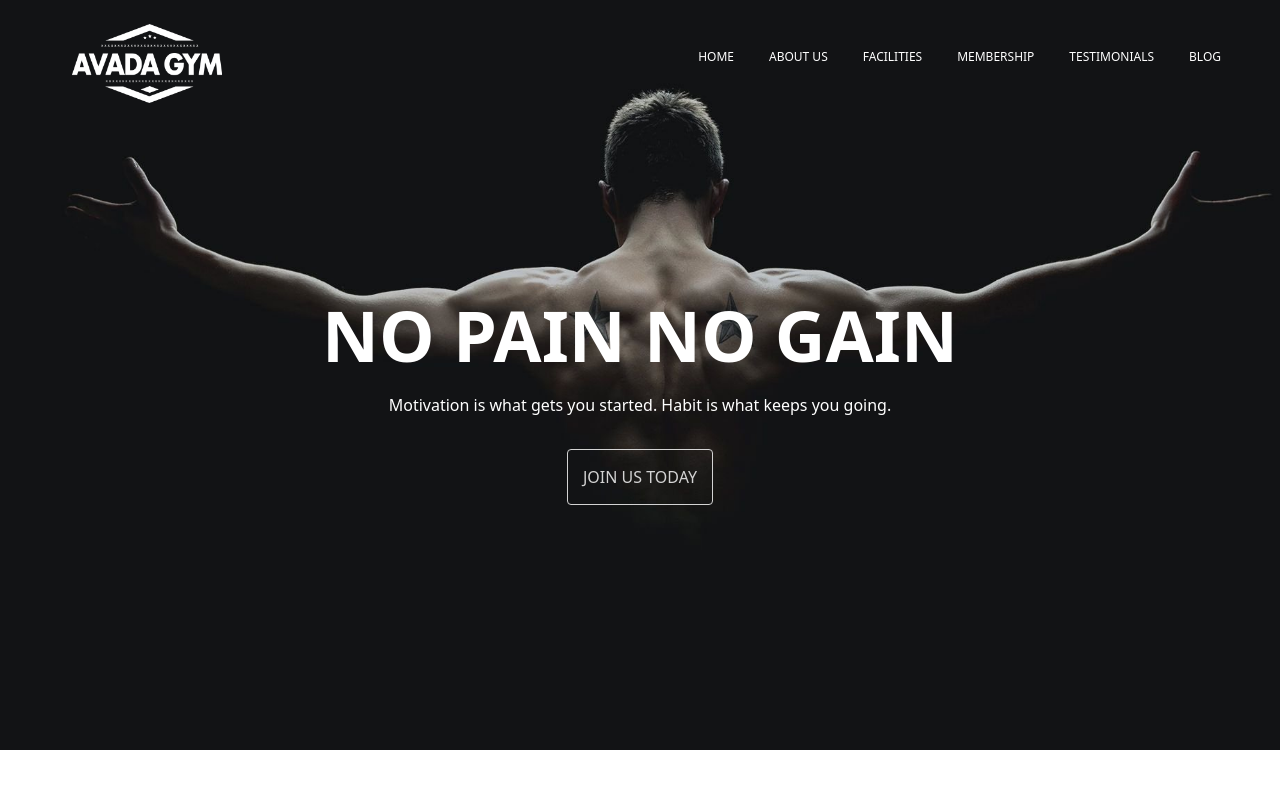
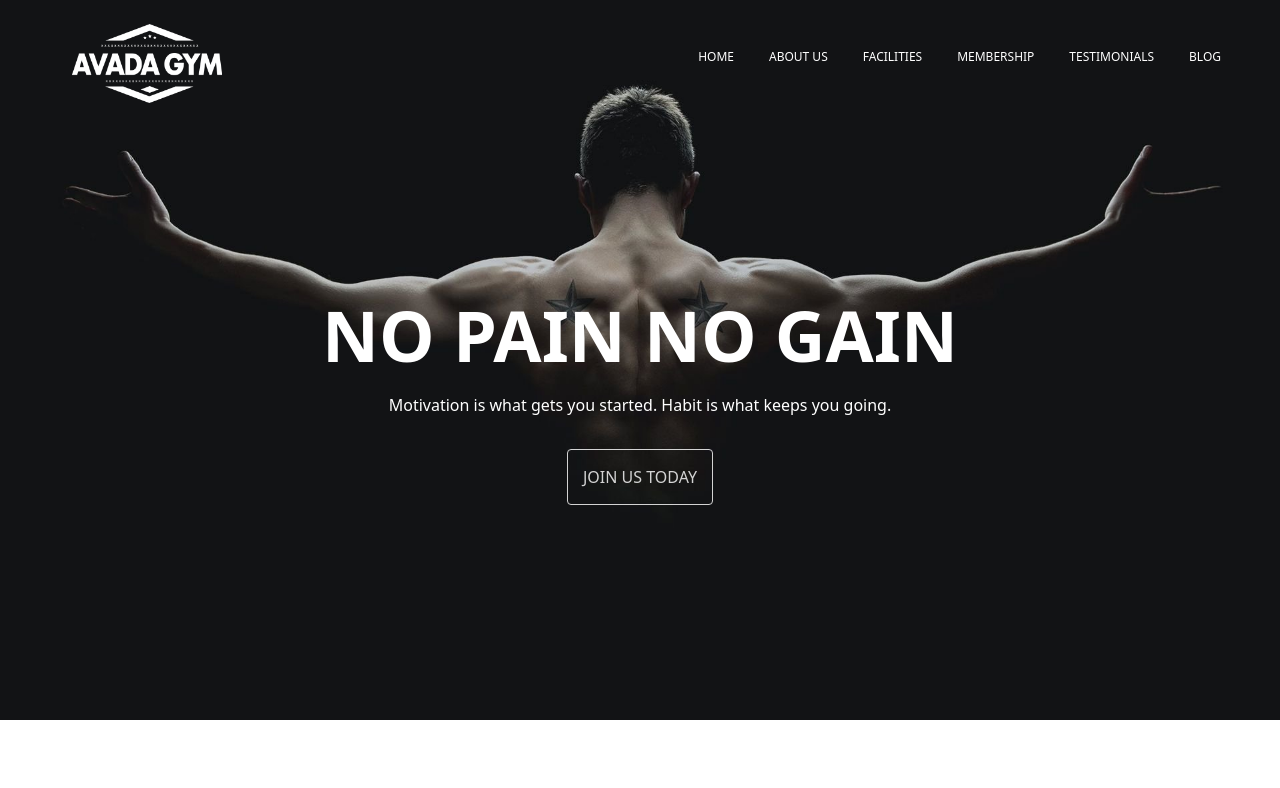
Before and after one commit to Selenejpg/proj-html-vuejs, a Vue app: page / in a window 1280 px wide. Shown: the top 788 px of the page. Built offline with nearby package versions, Linux system fonts and the light colour scheme.

Commit message:
fix height

```diff
--- a/src/components/HeaderComp.vue
+++ b/src/components/HeaderComp.vue
@@ -61,7 +61,7 @@ export default {
     background-image: url(../assets/img/home-banner.jpg);
     background-repeat: no-repeat;
     background-size: cover;
-    height: 750px;
+    height: 720px;
   }
 
   .logo-ayada{
```
